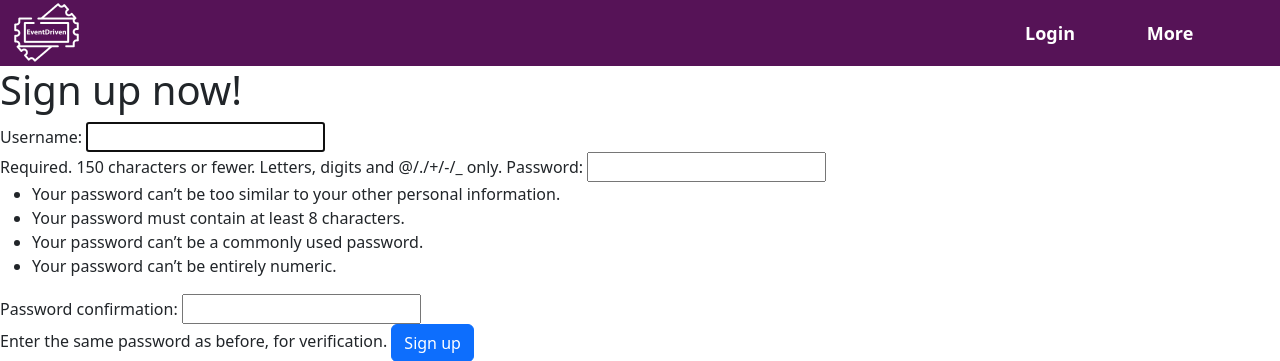
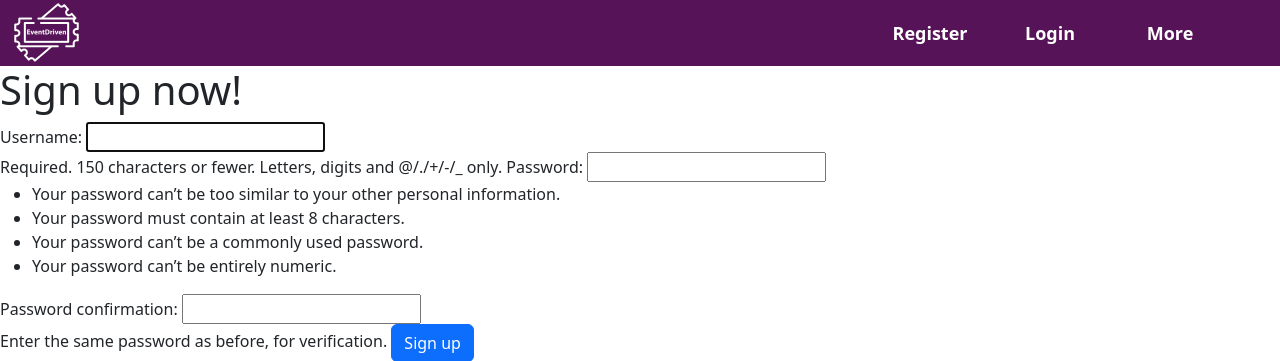
Before and after one commit to kjarrii/vln2, a Django app: page /user/register in a window 1280 px wide. Shown: the top 361 px of the page. Run offline with Django 4.2, Linux system fonts and the light colour scheme.

Commit message:
registerbtn

```diff
--- a/event_driven/static/css/main.css
+++ b/event_driven/static/css/main.css
@@ -54,6 +54,10 @@
   right: 170px;
 }
 
+#register-btn {
+  right: 290px;
+}
+
 #myacc-btn {
   right: 170px;
   width: 150px;
--- a/event_driven/templates/header.html
+++ b/event_driven/templates/header.html
@@ -10,8 +10,12 @@
             muna að setja profile image!!!!!!!!!!
         {% else %} {% comment %}if not, the login and register buttons are shown{% endcomment %}
             <a href={% url 'register' %}>
-            <div class="navbar-option" id="login-btn">Login</div>
+                <div class="navbar-option" id="login-btn">Login</div>
             </a>
+            <a href={% url 'register' %}>
+                <div class="navbar-option" id="register-btn">Register</div>
+            </a>
+
         {% endif %}
 
     <div class="navbar-option" id="more-btn" onclick="">More</div>
```
